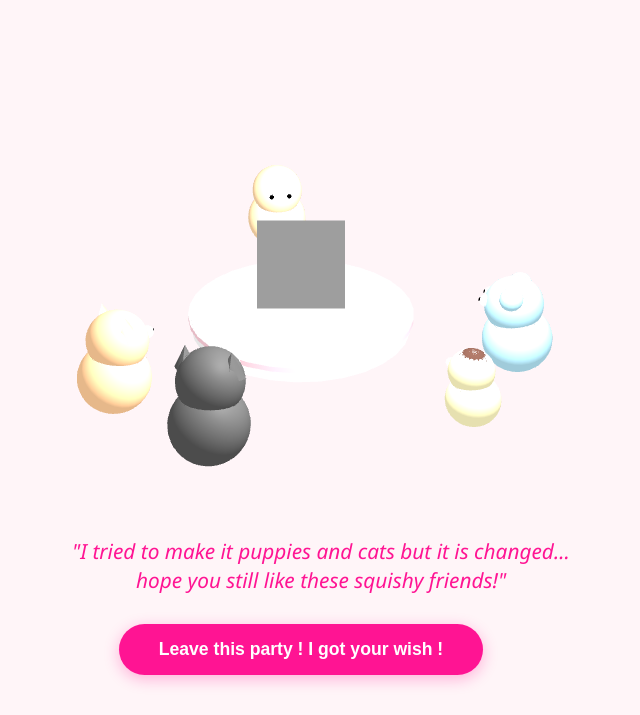
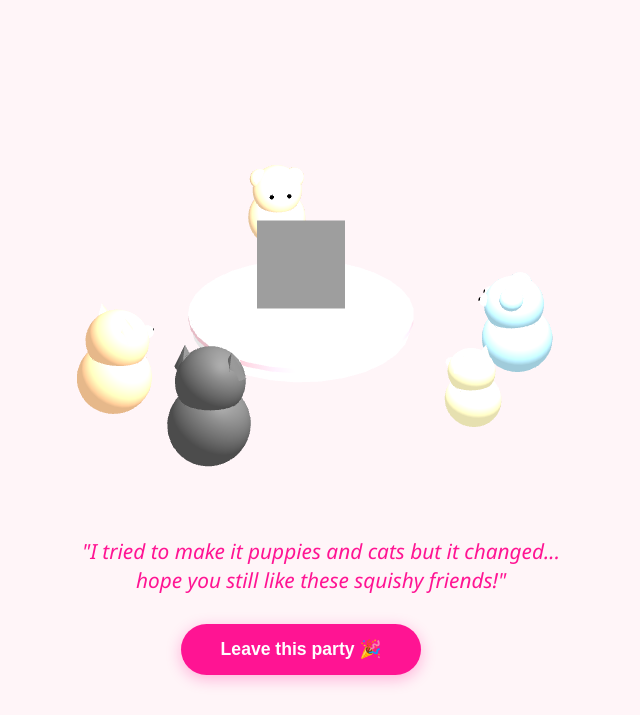
Before and after one commit to codewizard-1010/birthday_wishes, a plain HTML site: page dining_feast.html in a window 1280 px wide. Shown: the part 85-800 px from the top of the page, without its empty margins (339-979 px from the left). Drawn offline with nearby package versions, Linux system fonts and the light colour scheme; animation ran at ten frames a second.

Commit message:
Update dining_feast.html

```diff
--- a/dining_feast.html
+++ b/dining_feast.html
@@ -40,11 +40,11 @@
     <div id="ui-top">The Party is On! 🐾</div>
 
     <div id="personal-note">
-        "I tried to make it puppies and cats but it is changed... <br> hope you still like these squishy friends!"
+        "I tried to make it puppies and cats but it changed... <br> hope you still like these squishy friends!"
     </div>
 
     <div class="btn-container">
-        <button class="leave-btn" onclick="exitParty()">Leave this party ! I got your wish !</button>
+        <button class="leave-btn" onclick="exitParty()">Leave this party 🎉</button>
     </div>
 
     <div id="final-msg">Party Session Ended. <br> Have a beautiful birthday! ✨</div>
@@ -68,16 +68,17 @@
             mainGroup = new THREE.Group();
             scene.add(mainGroup);
 
-            // TABLE & CLOTH
             const tableGeo = new THREE.CylinderGeometry(4.5, 4.5, 0.5, 32);
             const tableTop = new THREE.Mesh(tableGeo, new THREE.MeshStandardMaterial({ color: 0xffffff }));
             mainGroup.add(tableTop);
 
-            const cloth = new THREE.Mesh(new THREE.CylinderGeometry(4.6, 4.6, 0.2, 32), new THREE.MeshStandardMaterial({ color: 0xffd1dc }));
+            const cloth = new THREE.Mesh(
+                new THREE.CylinderGeometry(4.6, 4.6, 0.2, 32),
+                new THREE.MeshStandardMaterial({ color: 0xffd1dc })
+            );
             cloth.position.y = 0.3;
             mainGroup.add(cloth);
 
-            // CAKE
             const loader = new THREE.TextureLoader();
             const cakeMap = loader.load('https://img.icons8.com/plasticine/200/birthday-cake.png');
             const cake = new THREE.Sprite(new THREE.SpriteMaterial({ map: cakeMap }));
@@ -85,7 +86,6 @@
             cake.position.set(0, 2.3, 0);
             mainGroup.add(cake);
 
-            // SPARKLE GENERATOR
             for (let i = 0; i < 100; i++) {
                 const sparkleGeo = new THREE.SphereGeometry(0.05, 8, 8);
                 const sparkleMat = new THREE.MeshBasicMaterial({ color: i % 2 === 0 ? 0xffffff : 0xff69b4 });
@@ -98,32 +98,39 @@
             function createChar(type, color, x, z, scale = 1) {
                 const group = new THREE.Group();
                 const mat = new THREE.MeshStandardMaterial({ color: color, roughness: 0.6 });
+
                 const body = new THREE.Mesh(new THREE.SphereGeometry(1.2, 32, 32), mat);
                 group.add(body);
+
                 const head = new THREE.Mesh(new THREE.SphereGeometry(1.0, 32, 32), mat);
                 head.position.set(0, 1.3, 0.3);
                 group.add(head);
 
                 [-0.35, 0.35].forEach(posX => {
-                    const ew = new THREE.Mesh(new THREE.SphereGeometry(0.22, 16, 16), new THREE.MeshBasicMaterial({color: 0xffffff}));
-                    ew.position.set(posX, 1.4, 1.2); group.add(ew);
-                    const ep = new THREE.Mesh(new THREE.SphereGeometry(0.1, 16, 16), new THREE.MeshBasicMaterial({color: 0x000000}));
-                    ep.position.set(posX, 1.4, 1.35); group.add(ep);
+                    const ew = new THREE.Mesh(new THREE.SphereGeometry(0.22, 16, 16),
+                        new THREE.MeshBasicMaterial({color: 0xffffff}));
+                    ew.position.set(posX, 1.4, 1.2);
+                    group.add(ew);
+
+                    const ep = new THREE.Mesh(new THREE.SphereGeometry(0.1, 16, 16),
+                        new THREE.MeshBasicMaterial({color: 0x000000}));
+                    ep.position.set(posX, 1.4, 1.35);
+                    group.add(ep);
                 });
 
                 if (type === 'cat') {
-                    const ear = new THREE.ConeGeometry(0.4, 0.8, 4);
-                    const eL = new THREE.Mesh(ear, mat); eL.position.set(-0.7, 2.0, 0.3);
-                    const eR = new THREE.Mesh(ear, mat); eR.position.set(0.7, 2.0, 0.3);
+                    const earGeo = new THREE.ConeGeometry(0.4, 0.8, 4);
+                    const eL = new THREE.Mesh(earGeo, mat);
+                    eL.position.set(-0.7, 2.0, 0.3);
+                    const eR = new THREE.Mesh(earGeo, mat);
+                    eR.position.set(0.7, 2.0, 0.3);
                     group.add(eL, eR);
-                } else if (type === 'kid') {
-                    const hair = new THREE.Mesh(new THREE.SphereGeometry(0.6, 16, 16), new THREE.MeshStandardMaterial({color: 0x5d4037}));
-                    hair.position.set(0, 2.0, 0.3); hair.scale.set(1, 0.5, 1);
-                    group.add(hair);
                 } else if (type === 'dog') {
-                    const ear = new THREE.SphereGeometry(0.4, 16, 16);
-                    const eL = new THREE.Mesh(ear, mat); eL.position.set(-0.7, 1.8, 0.3);
-                    const eR = new THREE.Mesh(ear, mat); eR.position.set(0.7, 1.8, 0.3);
+                    const earGeo = new THREE.SphereGeometry(0.4, 16, 16);
+                    const eL = new THREE.Mesh(earGeo, mat);
+                    eL.position.set(-0.7, 1.8, 0.3);
+                    const eR = new THREE.Mesh(earGeo, mat);
+                    eR.position.set(0.7, 1.8, 0.3);
                     group.add(eL, eR);
                 }
 
@@ -136,13 +143,14 @@
             pets.push(createChar('cat', 0xffcc99, -7, 5));
             pets.push(createChar('dog', 0xb2e2f2, 7, 5));
             pets.push(createChar('cat', 0x555555, -4, 8.5));
-            pets.push(createChar('kid', 0xfff9c4, 4, 8.5, 0.7));
-            pets.push(createChar('human', 0xffdbac, 0, -8, 1.2));
+            pets.push(createChar('cat', 0xfff9c4, 4, 8.5, 0.7));
+            pets.push(createChar('dog', 0xffdbac, 0, -8, 1.2));
 
             pets.forEach(p => mainGroup.add(p));
 
             camera.position.set(0, 14, 25);
             camera.lookAt(0, 0, 0);
+
             animate();
         }
 
@@ -153,15 +161,14 @@
 
         function animate() {
             requestAnimationFrame(animate);
+
             mainGroup.rotation.y += 0.003;
 
-            // Sparkle Animation
             sparkles.forEach(s => {
                 s.position.y -= s.userData.speed;
                 if (s.position.y < -5) resetSparkle(s);
             });
 
-            // Pet Bobbing
             pets.forEach((p, i) => {
                 p.position.y = 1.2 + Math.sin(Date.now() * 0.005 + i) * 0.25;
             });
@@ -170,16 +177,7 @@
         }
 
         function exitParty() {
-    // 1. The WhatsApp part
-    const phoneNumber = "919490563425"; // Example: 919876543210 (91 is India's code)
-   const message = encodeURIComponent("I got the message! That was a beautiful party, thank you! { Now go back to the website! I pre-filled this message just to get confirmation that you actually looked at the whole thing, HAHA! :) }");
-    const whatsappUrl = `https://wa.me/${phoneNumber}?text=${message}`;
-
-    // Open WhatsApp in a new tab
-    window.open(whatsappUrl, '_blank');
-
-    // 2. The Visual Exit part (from our previous steps)
-    pets.forEach(p => { p.position.y += 10; }); // MEGA JUMP
+            pets.forEach(p => { p.position.y += 10; });
             document.body.style.opacity = '0';
 
             setTimeout(() => {
@@ -190,7 +188,10 @@
         }
 
         window.addEventListener('mousedown', () => {
-            pets.forEach(p => { p.position.y += 2.5; setTimeout(() => p.position.y -= 2.5, 150); });
+            pets.forEach(p => {
+                p.position.y += 2.5;
+                setTimeout(() => p.position.y -= 2.5, 150);
+            });
         });
 
         init();
```
Lines whose indentation alone changed are shown as unchanged.
